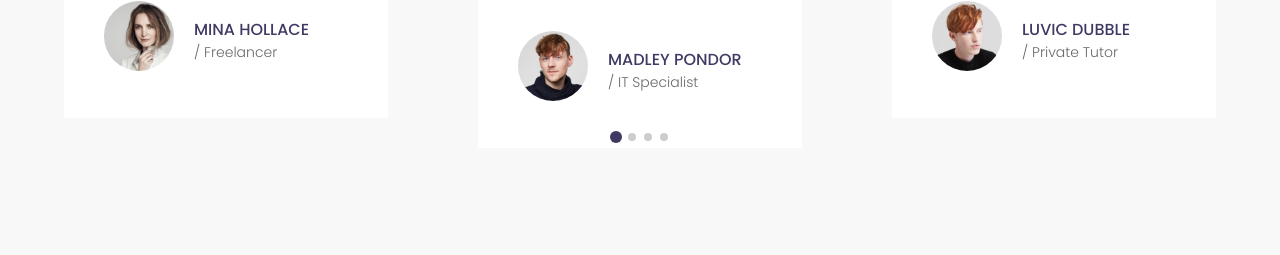
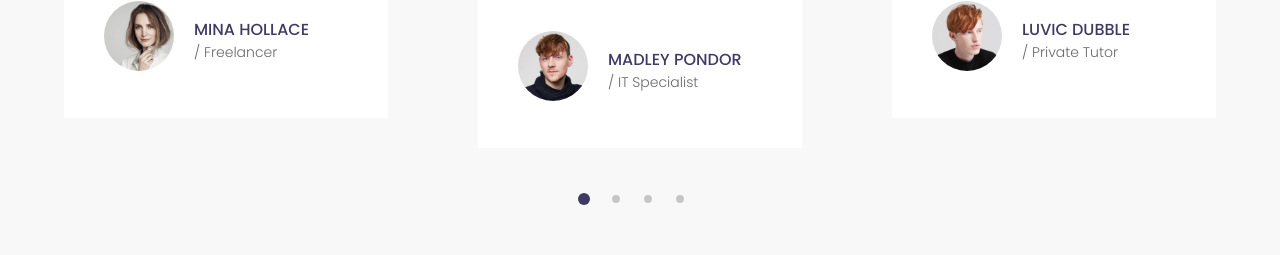
Before and after one commit to MicheleLafronza/proj-html-vuejs, a Vue app: page / in a window 1280 px wide. Shown: the part 4002-4257 px from the top of the page. Built offline with nearby package versions, Linux system fonts and the light colour scheme.

Commit message:
fix: testimonial carousel bullets position

```diff
--- a/src/pages/CoursePortalComponents/CourseTestimonialSection.vue
+++ b/src/pages/CoursePortalComponents/CourseTestimonialSection.vue
@@ -79,6 +79,7 @@ export default {
           :loop="true"
           :pagination="true"
           :modules="modules"
+          :speed="1000"
           class="mySwiper"
         >
           <swiper-slide
@@ -140,6 +141,7 @@ export default {
 
 .main {
   background-color: $carousel-bg;
+  position: relative;
 }
 
 .container {
@@ -166,9 +168,13 @@ export default {
     padding-bottom: 60px;
     :deep(.swiper-pagination) {
       position: absolute;
-      bottom: 0; // Posiziona i bullets in fondo al contenitore .testimonials
+      bottom: 385px;
       left: 0;
       width: 100%;
+    }
+
+    :deep(.swiper-pagination-bullet) {
+      margin-right: 20px;
     }
 
     :deep(.swiper-pagination-bullet-active) {
@@ -178,6 +184,14 @@ export default {
 
       // Per ingrandire il bullet attivo
       transform: scale(1.5);
+    }
+
+    :deep(.swiper-wrapper) {
+      position: static;
+    }
+
+    .swiper {
+      position: static;
     }
   }
 
```
